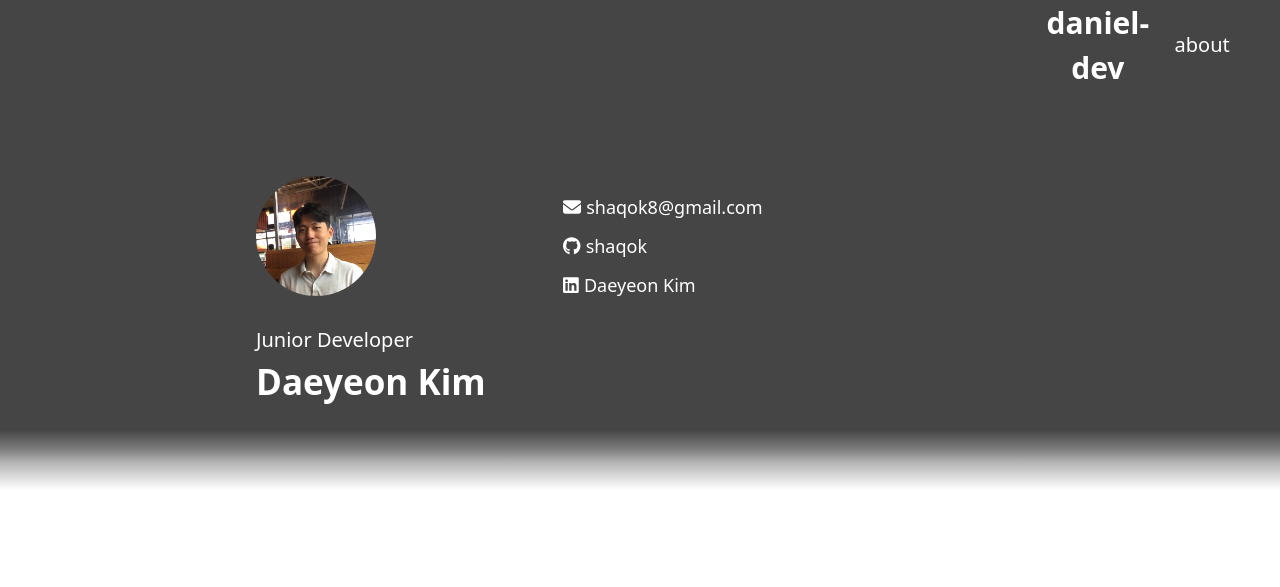
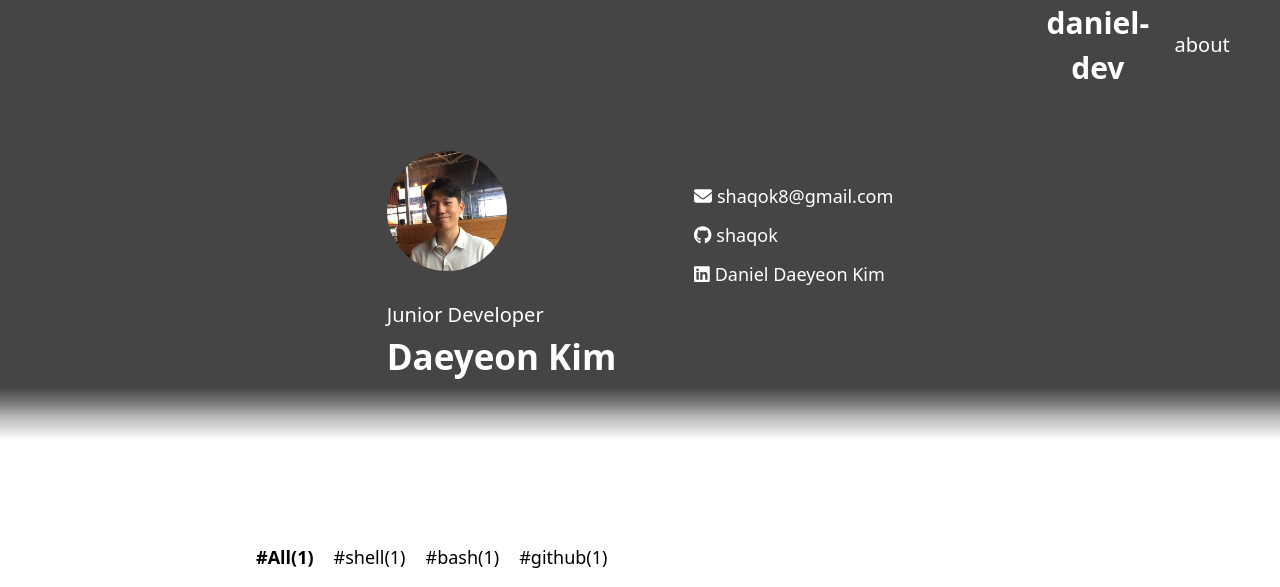
Before and after one commit to shaqok/shaqok.github.io, a Gatsby site: page / in a window 1280 px wide. Shown: the top 587 px of the page. Built offline with nearby package versions, Linux system fonts and the light colour scheme; Gatsby itself is replaced by a stand-in of ours.

Commit message:
Fixed styling and linkedin text

```diff
--- a/src/components/Main/Introduction.tsx
+++ b/src/components/Main/Introduction.tsx
@@ -12,7 +12,6 @@ type IntroductionProps = {
 
 const Background = styled.div`
   width: 100%;
-  // background-image: linear-gradient(600deg, #29323c 0%, #485563 100%);
   background: linear-gradient(
     180deg,
     rgba(69, 69, 69, 1) 85%,
@@ -26,15 +25,15 @@ const Background = styled.div`
 const Wrapper = styled.div`
   display: flex;
   flex-direction: row;
-  flex: 1 1;
   align-items: center;
+  justify-content: center;
   width: 768px;
-  height: 400px;
+  height: 350px;
   margin: 0 auto;
 
   @media (max-width: 768px) {
     width: 100%;
-    height: 300px;
+    height: 250px;
     padding: 0 20px;
   }
 `
@@ -84,11 +83,10 @@ const IconTextWrapper = styled.a`
   margin-top: 15px;
 
   @media (max-width: 768px) {
-    font-size: 15px;
+    font-size: 14px;
   }
 
   &:hover {
-    // border-bottom: ;
     color: rgba(143, 254, 191, 1);
   }
 `
@@ -126,7 +124,7 @@ const Introduction: FunctionComponent<IntroductionProps> = ({
             target="_blank"
           >
             <IconWrapper icon={faLinkedin} />
-            <div>Daeyeon Kim</div>
+            <div>Daniel Daeyeon Kim</div>
           </IconTextWrapper>
         </PorfileRightWrapper>
       </Wrapper>
```
